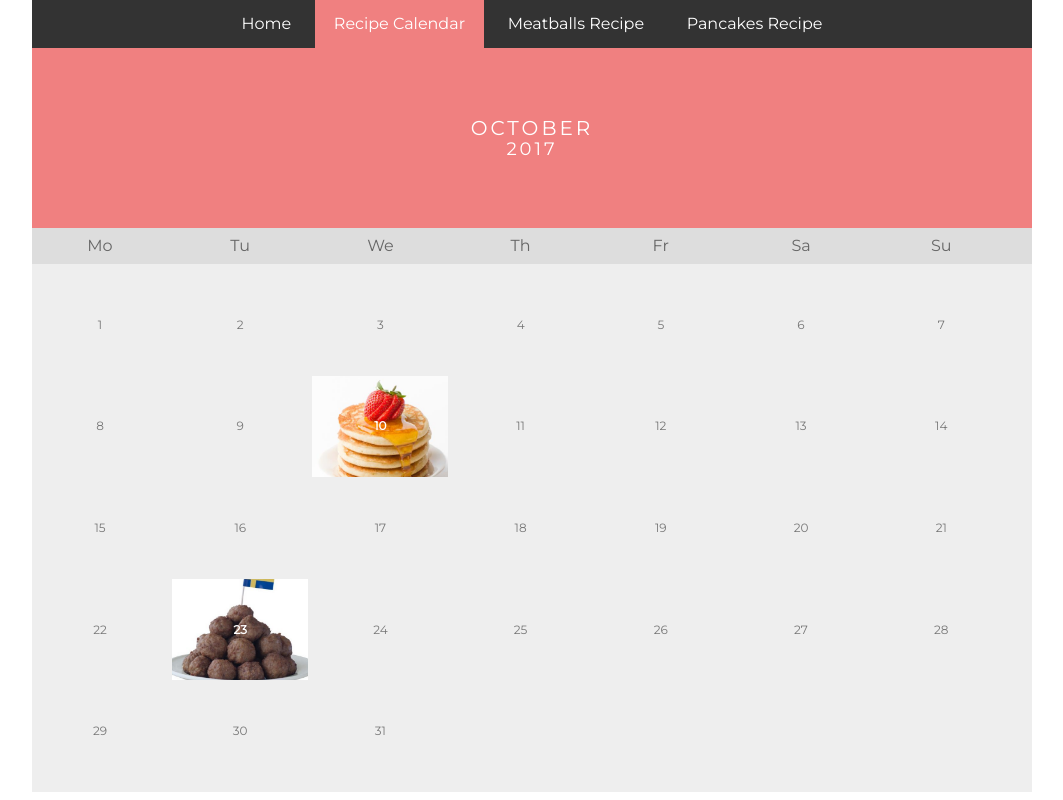
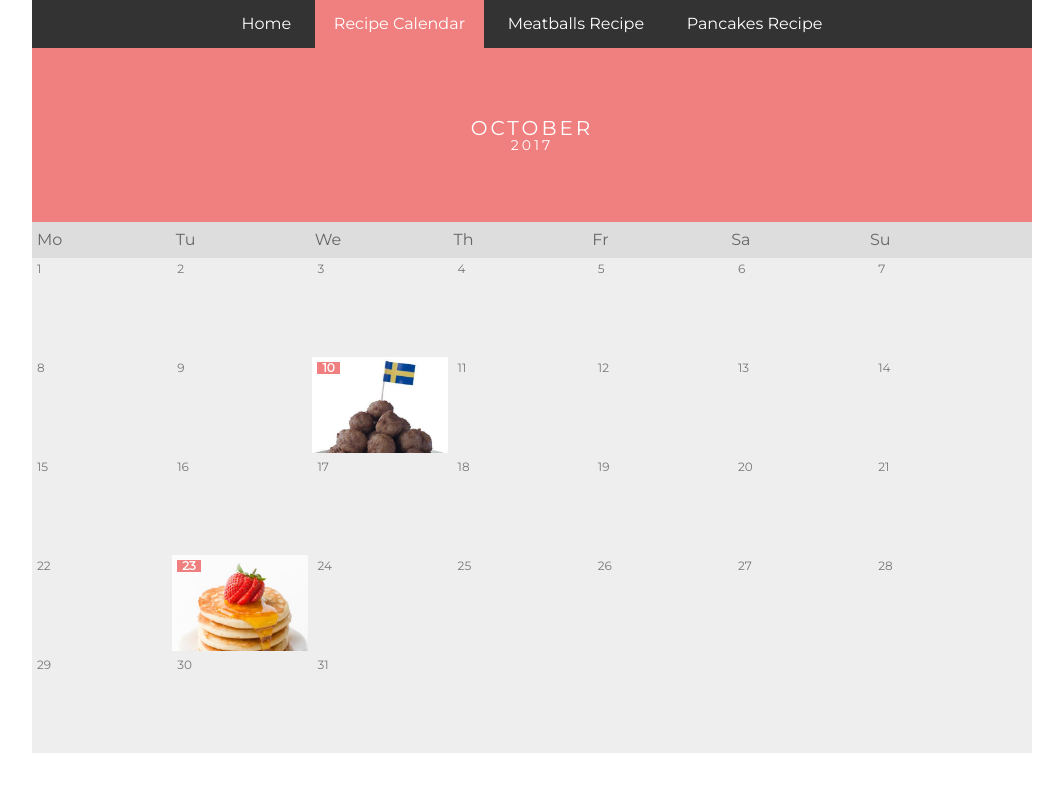
Before and after one commit to freddjah/freddjah.github.io, a plain HTML site: page calendar.html in a window 1280 px wide. Shown: the whole page, without its empty margins (108-1171 px from the left). Drawn offline with Linux system fonts and the light colour scheme.

Commit message:
Added images instead of ids to calendar

```diff
--- a/calendar.html
+++ b/calendar.html
@@ -21,15 +21,11 @@
         <section id="calendar-modal">
             <div id="calendar">
                 <div class="month">
-                    <ul>
-                      <li>
-                        October<br>
-                        <span style="font-size:18px">2017</span>
-                      </li>
-                    </ul>
-                  </div>
+                    <h1>October</h1>
+                    <h3>2017</h3>
+                </div>
 
-                  <ul class="weekdays">
+                <ul class="weekdays">
                     <li>Mo</li>
                     <li>Tu</li>
                     <li>We</li>
@@ -37,45 +33,51 @@
                     <li>Fr</li>
                     <li>Sa</li>
                     <li>Su</li>
-                  </ul>
+                </ul>
 
-                  <ul class="days">
-                    <li>1</li>
-                    <li>2</li>
-                    <li>3</li>
-                    <li>4</li>
-                    <li>5</li>
-                    <li>6</li>
-                    <li>7</li>
-                    <li>8</li>
-                    <li>9</li>
-                    <li class="recipeday" id="pancakeday">
-                        <a href="#">10</a>
+                <ul class="days">
+                    <li><p class="daynumber">1</p></li>
+                    <li><p class="daynumber">2</p></li>
+                    <li><p class="daynumber">3</p></li>
+                    <li><p class="daynumber">4</p></li>
+                    <li><p class="daynumber">5</p></li>
+                    <li><p class="daynumber">6</p></li>
+                    <li><p class="daynumber">7</p></li>
+                    <li><p class="daynumber">8</p></li>
+                    <li><p class="daynumber">9</p></li>
+                    <li class="recipeday">
+                        <a href="meatballs-recipe.html">
+                            <p class="daynumber">10</p>
+                            <img alt="Meatballs recipe" src="../images/meatballs.jpg">
+                        </a>
                     </li>
-                    <li>11</li>
-                    <li>12</li>
-                    <li>13</li>
-                    <li>14</li>
-                    <li>15</li>
-                    <li>16</li>
-                    <li>17</li>
-                    <li>18</li>
-                    <li>19</li>
-                    <li>20</li>
-                    <li>21</li>
-                    <li>22</li>
-                    <li class="recipeday" id="meatballsday">
-                        <a href="#">23</a>
+                    <li><p class="daynumber">11</p></li>
+                    <li><p class="daynumber">12</p></li>
+                    <li><p class="daynumber">13</p></li>
+                    <li><p class="daynumber">14</p></li>
+                    <li><p class="daynumber">15</p></li>
+                    <li><p class="daynumber">16</p></li>
+                    <li><p class="daynumber">17</p></li>
+                    <li><p class="daynumber">18</p></li>
+                    <li><p class="daynumber">19</p></li>
+                    <li><p class="daynumber">20</p></li>
+                    <li><p class="daynumber">21</p></li>
+                    <li><p class="daynumber">22</p></li>
+                    <li class="recipeday">
+                        <a href="pancakes-recipe.html">
+                            <p class="daynumber">23</p>
+                            <img alt="Pancakes recipe" src="../images/pancake.jpeg">
+                        </a>
                     </li>
-                    <li>24</li>
-                    <li>25</li>
-                    <li>26</li>
-                    <li>27</li>
-                    <li>28</li>
-                    <li>29</li>
-                    <li>30</li>
-                    <li>31</li>
-                  </ul>
+                    <li><p class="daynumber">24</p></li>
+                    <li><p class="daynumber">25</p></li>
+                    <li><p class="daynumber">26</p></li>
+                    <li><p class="daynumber">27</p></li>
+                    <li><p class="daynumber">28</p></li>
+                    <li><p class="daynumber">29</p></li>
+                    <li><p class="daynumber">30</p></li>
+                    <li><p class="daynumber">31</p></li>
+                </ul>
             </div>
         </section>
     </body>
--- a/styles/calendar.css
+++ b/styles/calendar.css
@@ -11,12 +11,19 @@ ul {list-style-type: none;}
 .month ul {
     margin: 0;
     padding: 0;
+    display: table;
 }
 
-.month ul li {
+.month h1 {
     color: white;
     font-size: 20px;
     text-transform: uppercase;
+    letter-spacing: 3px;
+}
+
+.month h3 {
+    color: white;
+    font-size: 14px;
     letter-spacing: 3px;
 }
 
@@ -26,7 +33,7 @@ ul {list-style-type: none;}
 
 .weekdays {
     margin: 0;
-    padding: 10px 0;
+    padding: 10px 5px;
     background-color: #ddd;
 }
 
@@ -34,7 +41,6 @@ ul {list-style-type: none;}
     display: inline-block;
     width: 13.6%;
     color: #666;
-    text-align: center;
 }
 
 /* END Weekdays */
@@ -42,7 +48,6 @@ ul {list-style-type: none;}
 /* Days */
 
 .days {
-    padding: 10px 0;
     background: #eee;
     margin: 0;
 }
@@ -51,11 +56,12 @@ ul {list-style-type: none;}
     list-style-type: none;
     display: inline-block;
     width: 13.6%;
-    margin-top: 3.5vw;
-    margin-bottom: 3.5vw;
+    height: 12vh;
+    position: relative;
     text-align: center;
     font-size:12px;
     color: #777;
+    overflow: hidden;
 }
 
 .days li .active {
@@ -67,15 +73,27 @@ ul {list-style-type: none;}
 .days .recipeday {
     margin-top: 0;
     margin-bottom: 0;
+    position: relative;
 }
 
-.days .recipeday a {
-    padding-top: 3.5vw;
-    padding-bottom: 3.5vw;
+.days .recipeday p {
     color: white;
     font-weight: bold;
     text-decoration: none;
     display: block;
+    padding-left: 5px;
+    padding-right: 5px;
+    background-color: lightcoral;
+}
+
+.days .recipeday img {
+    width: 100%;
+}
+
+.daynumber {
+    position: absolute;
+    top: 5px;
+    left: 5px;
 }
 
 /* END Days */
@@ -96,6 +114,7 @@ ul {list-style-type: none;}
 
 @media screen and (max-width:720px) {
     .weekdays li, .days li {width: 13.1%;}
+    .days li {height: 10vw;}
 }
 
 @media screen and (max-width: 420px) {
```
